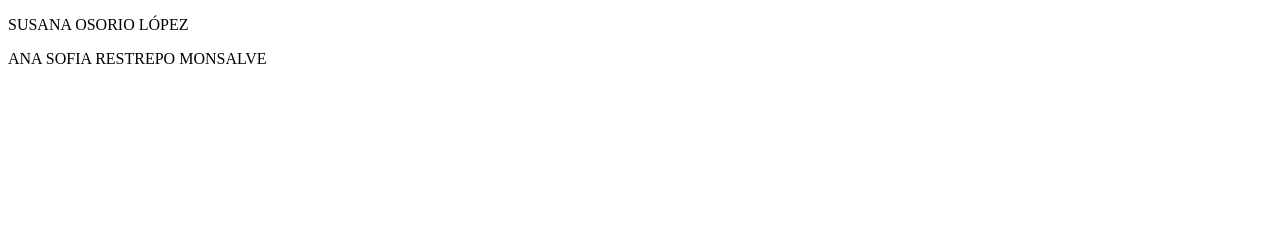
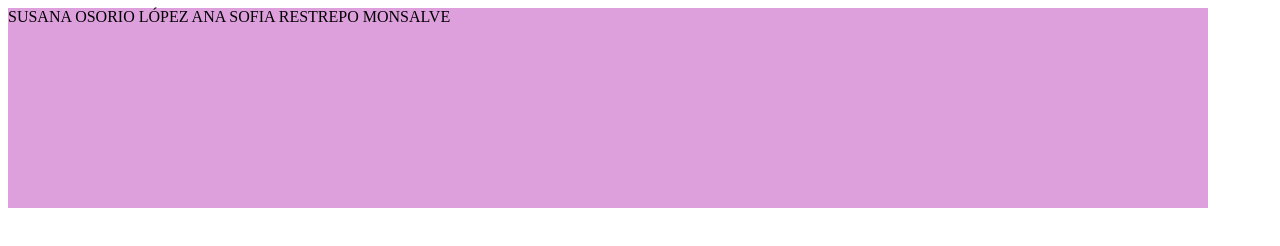
Before and after one commit to anamonsalve/pagina-8-1-, a plain HTML site: page index.html in a window 1280 px wide. Drawn offline with Linux system fonts and the light colour scheme.

Commit message:
Add files via upload

```diff
--- a/index.html
+++ b/index.html
@@ -5,12 +5,13 @@
     <meta http-equiv="X-UA-Compatible" content="IE=edge">
     <meta name="viewport" content="width=device-width, initial-scale=1.0">
     <title>Document</title>
+    <link rel="stylesheet" href="temas.css">
 </head>
 <body>
-    <P>
-SUSANA OSORIO LÓPEZ
-    </P>
-ANA SOFIA RESTREPO MONSALVE
+    <div  class="contenedor">
+    SUSANA OSORIO LÓPEZ
+    ANA SOFIA RESTREPO MONSALVE
+    </div>
 
 </body>
 </html>
--- /dev/null
+++ b/temas.css
@@ -0,0 +1,13 @@
+.contenedor{
+
+width: 1200px;
+height: 200px;
+background-color: plum;
+
+
+
+
+
+
+
+}
```
